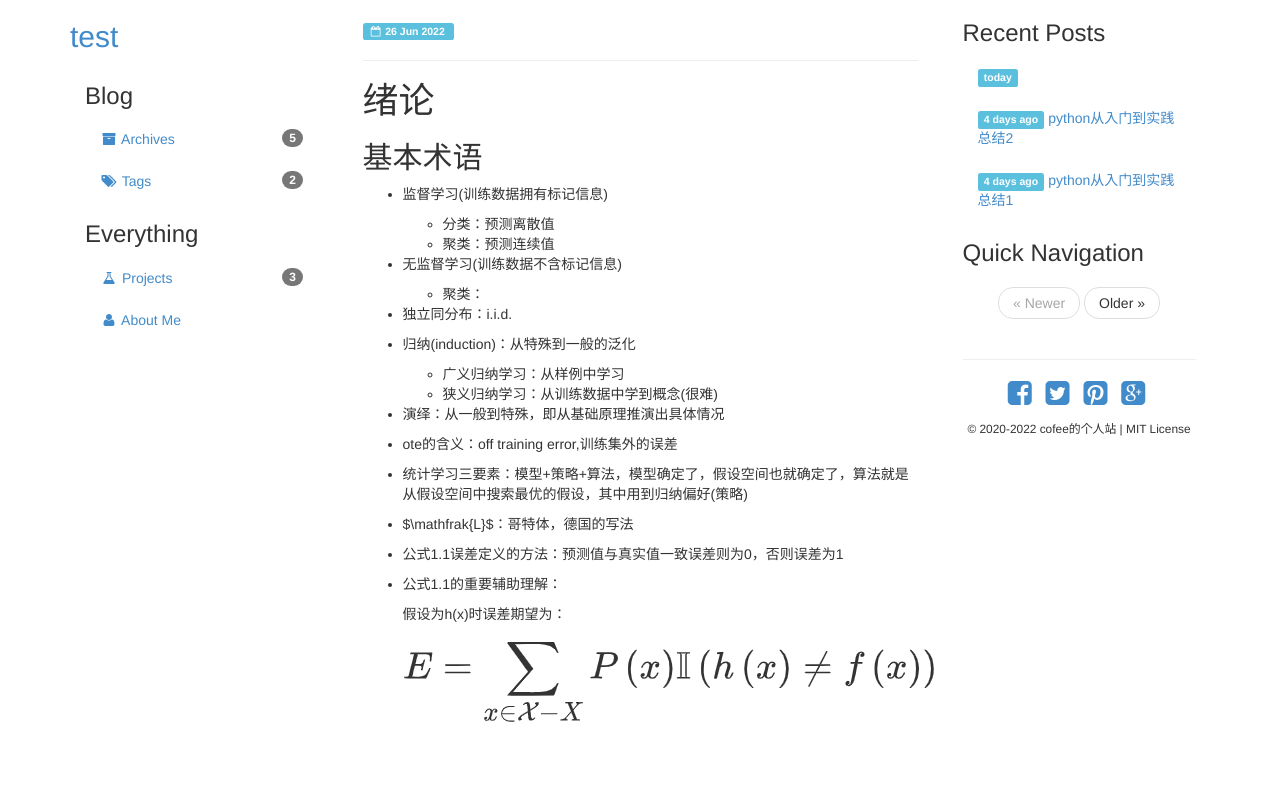
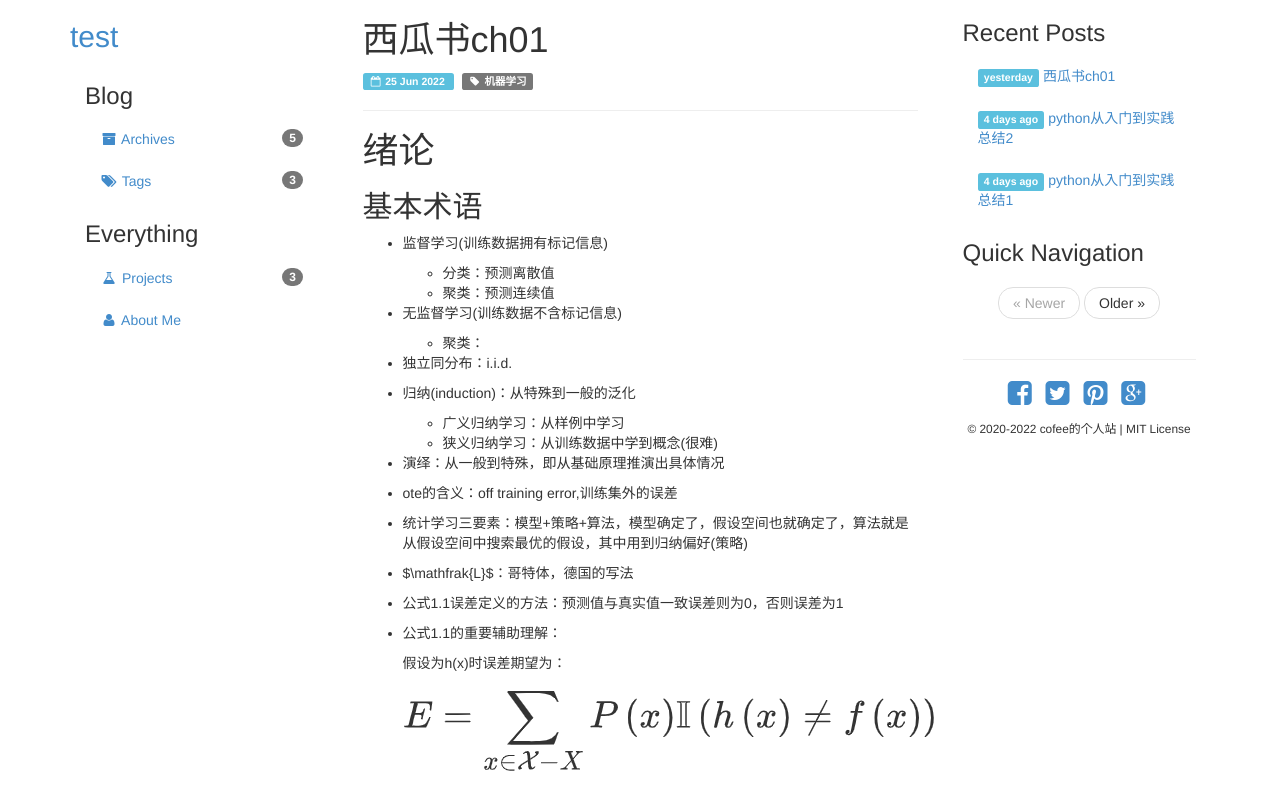
Before and after one commit to blog666/blog666.github.io, a Jekyll site: the page built from _posts/2022-6-25-西瓜书ch01.md, in a window 1280 px wide. Shown: the top 810 px of the page. Built offline with Jekyll 4.4.1, drawn with Linux system fonts in a browser that asks for light colours; some of the changed lines change nothing that is shown.

Commit message:
2022625four

```diff
--- a/_posts/2022-6-25-西瓜书ch01.md
+++ b/_posts/2022-6-25-西瓜书ch01.md
@@ -1,6 +1,6 @@
 ---
-title:西瓜书ch01
-tags:[机器学习][西瓜书]
+title: 西瓜书ch01
+tags: [机器学习]
 ---
 # 绪论
 
```
